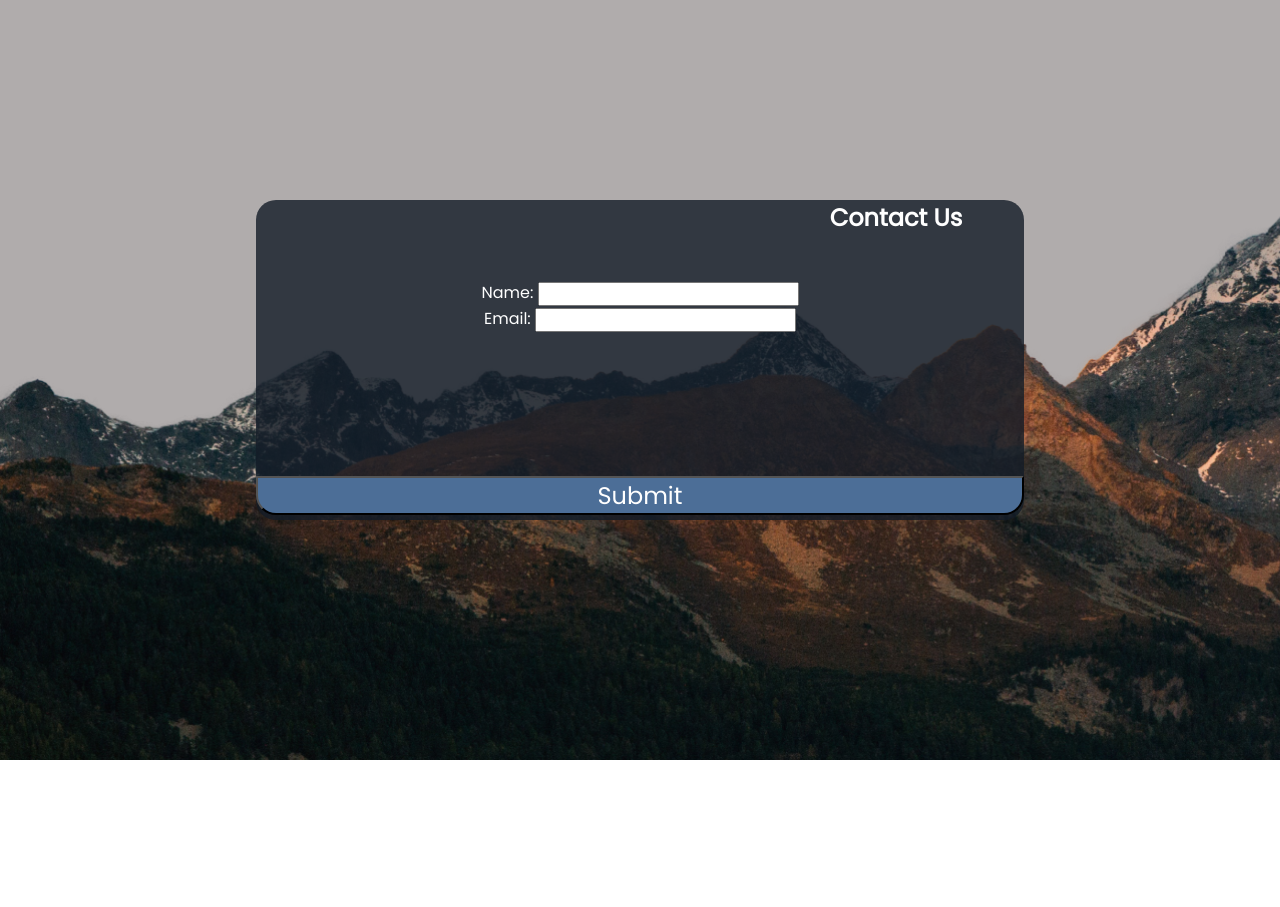
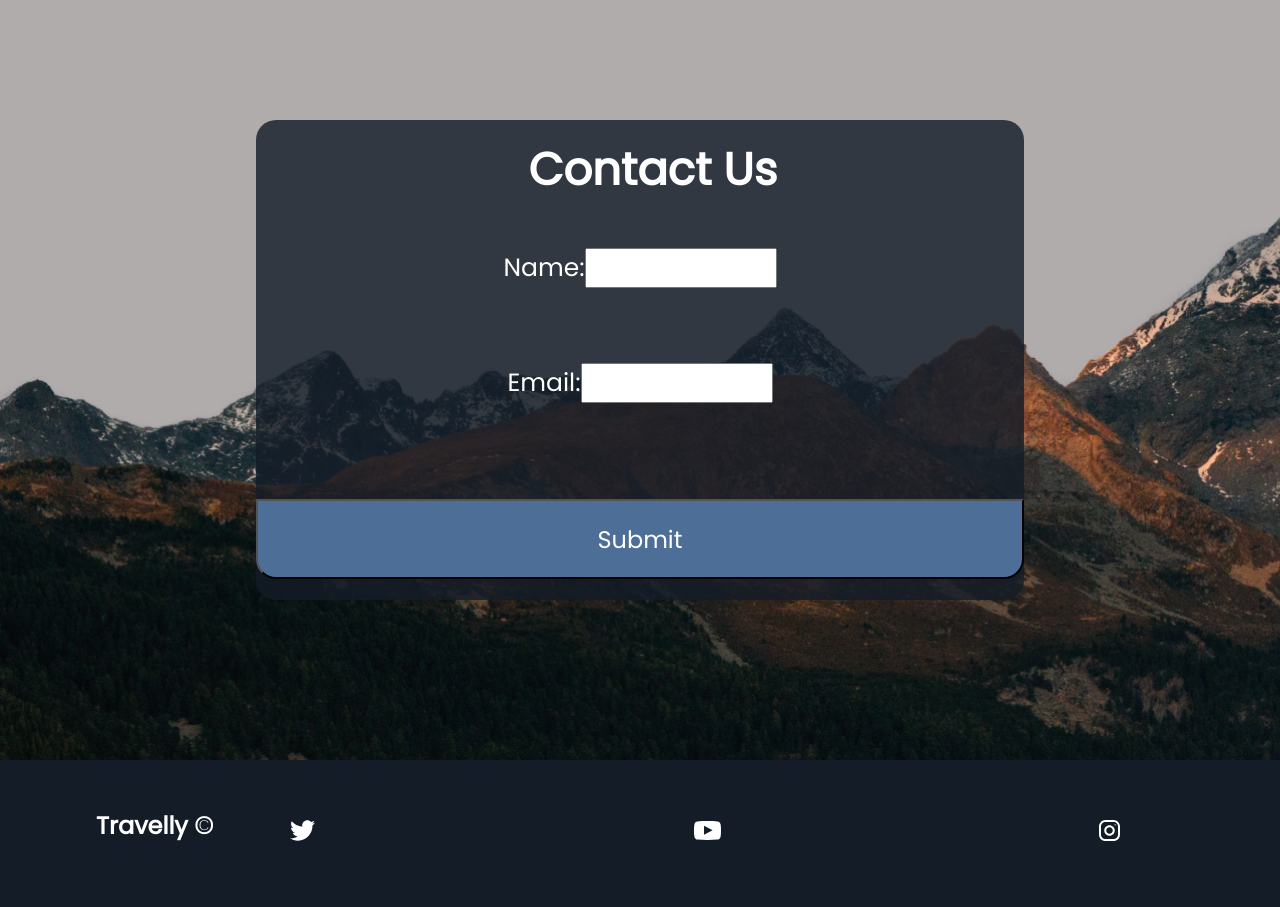
Before and after one commit to StaceyPeters01/p1-html-css, a plain HTML site: page w8/index.html in a window 1280 px wide. Shown: the part 2520-3427 px from the top of the page. Before the commit the page ends 3280 px from the top, so only its background shows below. Drawn offline with Linux system fonts and the light colour scheme; a web font is replaced by a local one.

Commit message:
desktop version

```diff
--- a/w8/index.html
+++ b/w8/index.html
@@ -83,22 +83,48 @@
 
           <form>
 
-            <div class="conact-name">
-              <label for="name">Name:</label>
-              <input type="text" name="name" required/>
+            <div class="contact-name">
+              <label for="name"> Name: </label>
+              <input id="name-field" type="text" name="name" required/>
             </div>
 
+            <br><br><br>
+
             <div class="contact-email">
-              <label for="email">Email:</label>
-              <input type="email" required name="email" />
+              <label for="email"> Email: </label>
+              <input id="email-field" type="email" required name="email" />
             </div>
-            <button type="submit">Submit</button>
+            <button type="submit"> Submit </button>
 
           </form>
 
         </div>
-
       </section>
     </main>
+
+
+
+    <footer>
+      <div class="footer-box">
+        <h3 id="foot-h3">Travelly &copy;</h3>
+        <ul>
+          <li>
+            <a href="#" title="twitter-social-media"
+              ><img src="./icons/twitter.svg" alt="twitter-social-media"
+            /></a>
+          </li>
+          <li>
+            <a href="#" title="youtube-social-media"
+              ><img src="./icons/youtube.svg" alt="youtube-social-media"
+            /></a>
+          </li>
+          <li>
+            <a href="#" title="instagram-social-media"
+              ><img src="./icons/instagram.svg" alt="instagram-social-media"
+            /></a>
+          </li>
+        </ul>
+      </div>
+    </footer>
 </body>
 </html>
--- a/w8/style.css
+++ b/w8/style.css
@@ -118,13 +118,14 @@ a {
     justify-content: space-evenly;
     align-items: center;
     text-align: center;
-    height: 50vh;
+    height: 55vh;
 }
 h3{
     display: flex;
     justify-content: center;
     font-size: 3vh;
     padding-top: 2vh;
+    margin-bottom: 4vh;
 }
 .text-benefits{
     display: flex;
@@ -132,6 +133,7 @@ h3{
     padding-bottom: 2vh;
     height: 25vh;
     font-weight: bold;
+    padding-top: 5vh;
 }
 
 
@@ -147,28 +149,101 @@ h3{
 }
 .contact-box{
     background: rgba(19, 28, 39, 0.8);
-    width: 60%;
-    height: 40vh;
+    width: 60vw;
+    height: 60vh;
     color: white;
     border-radius: 20px;
     text-align: center;
     overflow: hidden;
 }
-.contact-box label{
-
-}
 .contact-box button{
+    display: flex;
+    justify-content: center;
     width: 100%;
     border-bottom-left-radius: 20px;
     border-bottom-right-radius: 20px;
     background-color: #4c6e97;
     color: white;
     font-size: 3vh;
-    margin-top: 18vh;
+    margin-top: 6rem;
+    height: 10vh;
+    text-align: center;
+    align-items: center;
 }
 .contact-h2{
+    margin-top: 2vh;
+    display: flex;
+    padding-right: 38vw;
+    justify-content: center;
     text-align: center;
+    font-size: 30px;
+}
+.contact-email{
+    display: flex;
+    align-items: center;
+    justify-content: center;
+    font-size: 25px;
+}
+.contact-name{
+    display: flex;
+    align-items: center;
+    justify-content: center;
+    font-size: 25px;
+    margin-top: 4vh;
+}
+#email-field{
+    height: 5vh;
+    width: 15vw;
+
+}
+#name-field{
+    height: 5vh;
+    width: 15vw;
+}
+
+footer {
+    color: white;
+    background: #131c27;
   }
-.contact-email{
-    text-align: center;
+.footer-box{
+    display: flex;
+    padding: 2rem;
+    width: 90%;
+    margin: auto;
+    align-items: center;
+    min-height: 10vh;
+    flex-wrap: wrap;
+  }
+#foot-h3{
+
 }
+footer ul {
+    display: flex;
+    list-style-type: none;
+    flex: 1 1 40rem;
+    justify-content: space-between;
+    align-items: center;
+  }
+
+
+
+@media screen and (max-width: 932px) {
+    html {
+      font-size: 45%;
+    }
+    nav {
+      text-align: center;
+    }
+    #logo {
+      padding: 2rem;
+    }
+    .form-box {
+      width: 90%;
+    }
+    footer {
+      text-align: center;
+    }
+    #foot-h3 {
+      padding-bottom: 3rem ;
+    }
+}
```
